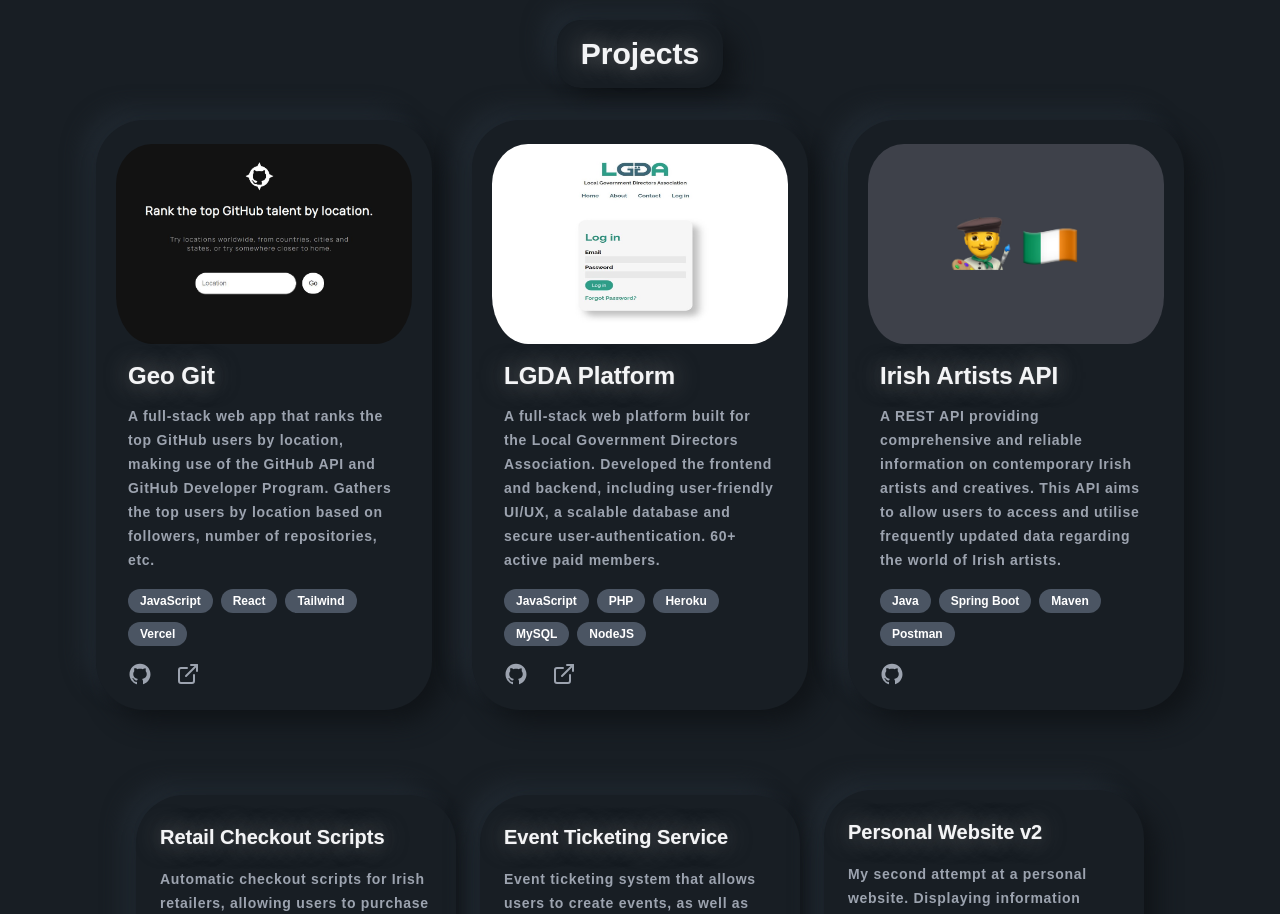
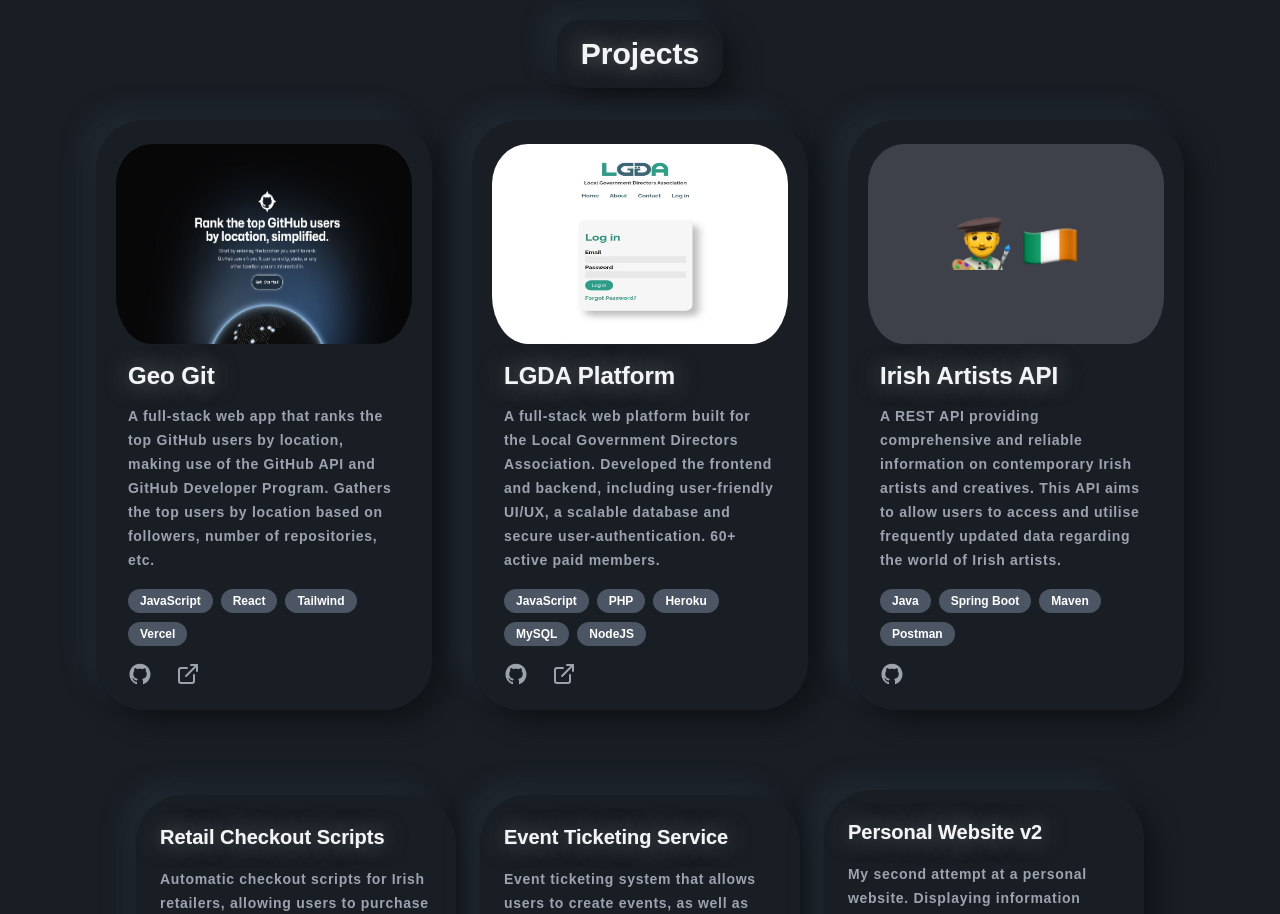
Before and after one commit to sheeehy/v2, a Next.js app: page / in a window 1280 px wide. Shown: the part 1700-2614 px from the top of the page. Built offline with nearby package versions, Linux system fonts and the light colour scheme.

Commit message:
Google Analytics Tag

```diff
--- a/src/app/globals.css
+++ b/src/app/globals.css
@@ -61,7 +61,7 @@
 }
 
 .image-size2 {
-  width: 10rem;
+  width: 8rem;
   height: auto;
 }
 
--- a/src/app/page.js
+++ b/src/app/page.js
@@ -21,10 +21,8 @@
 import Image9 from "public/nodejs.png";
 
 import Project1 from "public/lgdaProject.JPG";
-import Project2 from "public/GeoGit Project.JPG";
+import Project2 from "public/geoGit.JPG";
 import Project3 from "public/APIProject.jpg";
-
-import cat from "public/cat.png";
 
 export default function Home() {
   return (
@@ -262,7 +260,7 @@
                   <div className="text-2xl flex gap-6 py-0 text-gray-400 pt-2 ">
                     <a
                       className="hover:text-gray-500 transition ease-in-out duration-200"
-                      href="https://github.com/sheeehy/Geo-Git-v1"
+                      href="https://github.com/sheeehy/Geo-Git-v2"
                       target="_blank"
                       rel="noopener noreferrer"
                     >
@@ -270,7 +268,7 @@
                     </a>
                     <a
                       className="hover:text-gray-500 transition ease-in-out duration-200"
-                      href="https://geo-git.vercel.app/search.html"
+                      href="https://geo-git-v2.vercel.app/"
                       target="_blank"
                       rel="noopener noreferrer"
                     >
```
Also changed, not shown: public/geoGit.JPG (added).
